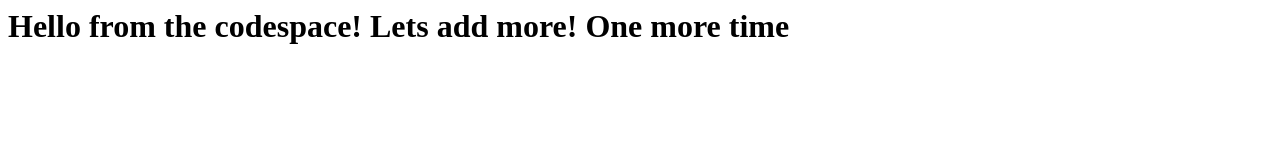
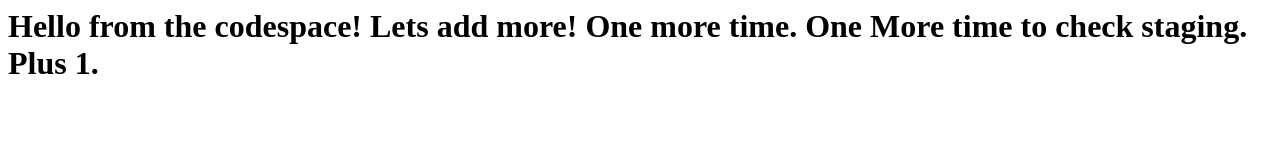
Before and after one commit to karelde/skills-code-with-codespaces, a plain HTML site: page index.html in a window 1280 px wide. Drawn offline with Linux system fonts and the light colour scheme.

Commit message:
changing a few files to test out STAGING

```diff
--- a/index.html
+++ b/index.html
@@ -1,3 +1,3 @@
 <html>
-  <h1>Hello from the codespace! Lets add more! One more time</h1>
+  <h1>Hello from the codespace! Lets add more! One more time. One More time to check staging. Plus 1.</h1>
 </html>
```
Also changed, not shown: 1 other file.
